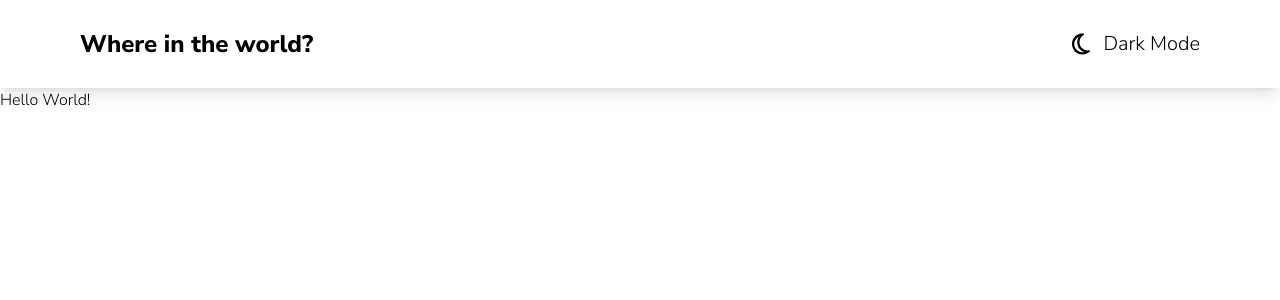
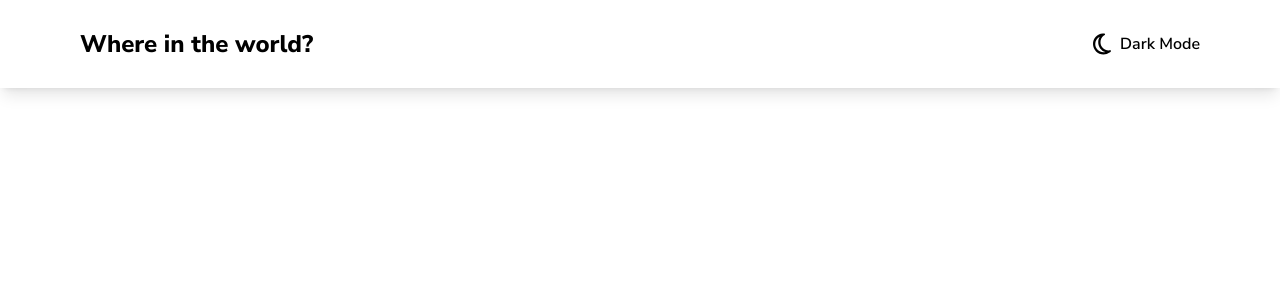
Before and after one commit to Yazeed-Idris/rest-countries-api-with-color-theme-switcher, a React (Vite) app: page / in a window 1280 px wide. Shown: the top 300 px of the page. Built offline with nearby package versions, Linux system fonts and the light colour scheme.

Commit message:
- Made main take remaining space of the page. Also edited the animations and click of the dark mode button

```diff
--- a/src/App.jsx
+++ b/src/App.jsx
@@ -5,7 +5,9 @@ function App() {
   return (
     <Fragment>
         <Header />
-     <h1 className='dark:text-red-600   '>Hello World!</h1>
+        <main className='dark:bg-Very-Dark-Blue-bgDark transition-colors duration-300'>
+
+        </main>
     </Fragment>
   )
 }
--- a/src/components/Header.jsx
+++ b/src/components/Header.jsx
@@ -31,11 +31,11 @@ export const Header = () => {
         setDarkMode(!darkMode);
     }
 
-    return (<header className='flex justify-between items-center px-20 py-7 w-full shadow-lg bg-White dark:bg-Very-Dark-Blue-bgDark transition-colors duration-300'>
-        <h2 className='text-2xl font-[800]'>Where in the world?</h2>
-        <div className='flex items-center'>
-            <FontAwesomeIcon onClick={handleSetDarkMode} className='object-fill w-5 h-6 cursor-pointer dark:text-White select-none' icon={darkMode? faMoonSolid : faMoonRegular} />
-            <h3 className='text-xl text-center ml-3'>Dark Mode</h3>
+    return (<header className='flex justify-between items-center px-20 py-7 w-full shadow-lg bg-White dark:bg-Dark-Blue-dark transition-colors duration-300'>
+        <h2 className='text-2xl font-[800] dark:text-White  duration-500'>Where in the world?</h2>
+        <div onClick={handleSetDarkMode} className='flex items-center cursor-pointer'>
+            <FontAwesomeIcon  className='object-fill w-5 h-6  dark:text-White select-none transition-all duration-500' icon={darkMode? faMoonSolid : faMoonRegular} />
+            <h3 className='font-[600] duration-500 text-center ml-2 dark:text-White'>Dark Mode</h3>
         </div>
     </header>)
 }
--- a/src/index.css
+++ b/src/index.css
@@ -6,3 +6,20 @@
 * {
     font-family: 'Nunito Sans', sans-serif;
 }
+
+html {
+    height: 100vh;
+}
+
+#root, body {
+    height: 100%;
+}
+
+#root {
+    display: flex;
+    flex-direction: column;
+}
+
+#root main {
+    flex-grow: 1;
+}
```
